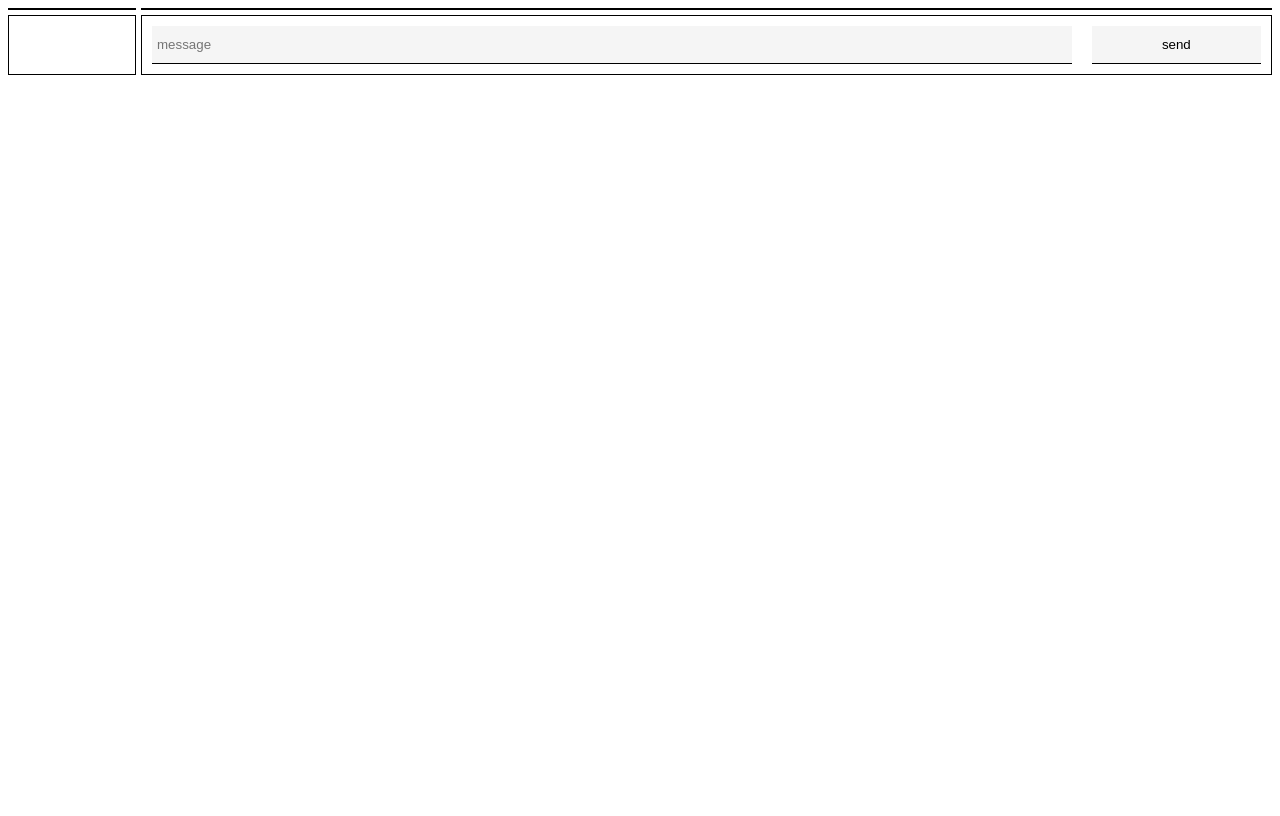
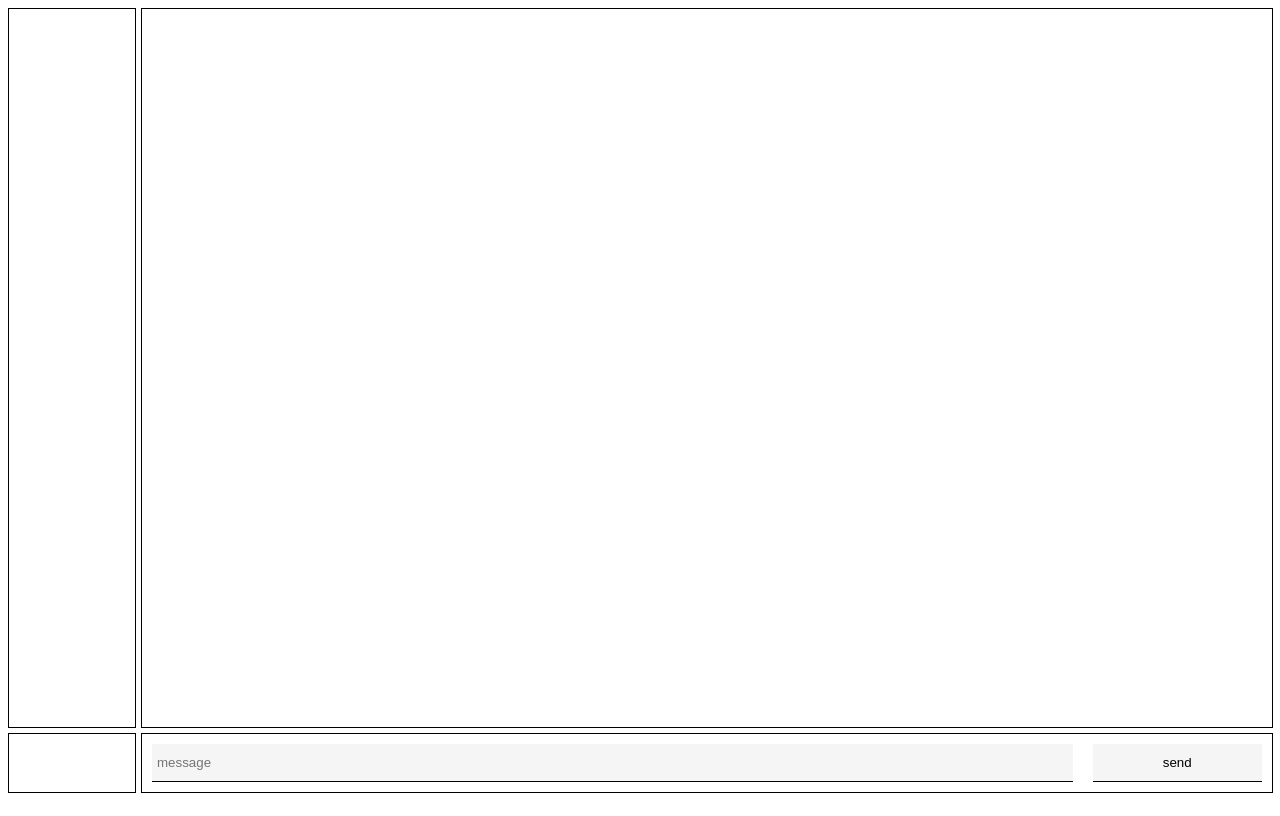
Before and after one commit to plaets/goshoutbox, a plain HTML site: page web/static/index.html in a window 1280 px wide. Drawn offline with Linux system fonts and the light colour scheme.

Commit message:
rpi commits

```diff
--- a/web/static/style.css
+++ b/web/static/style.css
@@ -2,9 +2,15 @@
     box-sizing: border-box;
 }
 
+body {
+    width: 100vw;
+    height: 100vh;
+    overflow: hidden;
+}
+
 .shoutbox {
-    height: 100%;
-    width: 100%;
+    height: calc(100% - 15px);
+    width: calc(100% - 15px);
     min-width: 350px;
     grid-template-columns: minmax(8rem, auto) 9fr;
     grid-template-rows: calc(100% - 60px - 5px) 60px;
```
Also changed, not shown: 1 other file.
